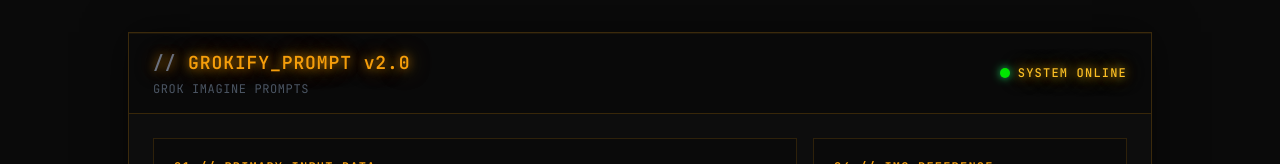
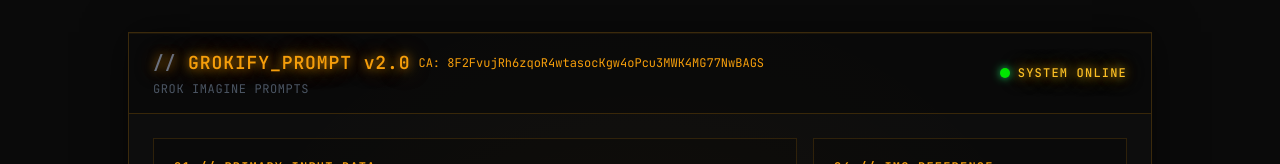
Before and after one commit to AppleLamps/grok-4-prompt, a Next.js app: page / in a window 1280 px wide. Shown: the top 164 px of the page. Built offline with nearby package versions, Linux system fonts and the light colour scheme; no server answers.

Commit message:
fix: enhance visual elements in SpaceBackground and index page for improved clarity and aesthetics

```diff
--- a/src/components/SpaceBackground.jsx
+++ b/src/components/SpaceBackground.jsx
@@ -45,10 +45,10 @@
       canvas.style.width = w + 'px';
       canvas.style.height = h + 'px';
       ctx.setTransform(dpr, 0, 0, dpr, 0, 0);
-      // cache the vignette gradient
+      // cache the vignette gradient (reduced opacity for brighter appearance)
       bgGrad = ctx.createRadialGradient(w * 0.5, h * 0.6, 0, w * 0.5, h * 0.6, Math.max(w, h));
       bgGrad.addColorStop(0, 'rgba(15, 23, 42, 0)');
-      bgGrad.addColorStop(1, 'rgba(15, 23, 42, 0.4)');
+      bgGrad.addColorStop(1, 'rgba(15, 23, 42, 0.2)');
       seedStars();
     };
 
--- a/src/pages/index.js
+++ b/src/pages/index.js
@@ -462,10 +462,22 @@
             {/* Neural Header */}
             <header className="neural-header">
               <div className="flex flex-col gap-1">
-                <h1 className="neural-brand font-mono">
-                  <span className="text-neural-muted">{'// '}</span>GROKIFY_PROMPT{' '}
-                  <span className="text-neural-accent">v2.0</span>
-                </h1>
+                <div className="flex flex-wrap items-center gap-2">
+                  <h1 className="neural-brand font-mono">
+                    <span className="text-neural-muted">{'// '}</span>GROKIFY_PROMPT{' '}
+                    <span className="text-neural-accent">v2.0</span>
+                  </h1>
+                  <a
+                    href="https://bags.fm/8F2FvujRh6zqoR4wtasocKgw4oPcu3MWK4MG77NwBAGS"
+                    target="_blank"
+                    rel="noopener noreferrer"
+                    className="text-xs font-mono text-neural-accent hover:text-neural-bright transition-colors"
+                    title="CA: 8F2FvujRh6zqoR4wtasocKgw4oPcu3MWK4MG77NwBAGS"
+                  >
+                    <span className="hidden lg:inline">CA: 8F2FvujRh6zqoR4wtasocKgw4oPcu3MWK4MG77NwBAGS</span>
+                    <span className="lg:hidden">CA: 8F2F...BAGS</span>
+                  </a>
+                </div>
                 <p className="text-xs text-neural-dim font-mono uppercase tracking-wider">
                   GROK IMAGINE PROMPTS
                 </p>
--- a/src/styles/globals.css
+++ b/src/styles/globals.css
@@ -344,7 +344,7 @@
 
   /* --- Enhanced Animated Space Background --- */
   .aurora-container {
-    @apply fixed inset-0 z-0 opacity-75;
+    @apply fixed inset-0 z-0 opacity-90;
     background-image: repeating-linear-gradient(0deg, #64748b1a 0px, #64748b1a 1px, transparent 1px, transparent 24px),
       repeating-linear-gradient(90deg, #64748b1a 0px, #64748b1a 1px, transparent 1px, transparent 24px);
     background-size: 24px 24px;
@@ -353,12 +353,12 @@
   }
 
   .aurora-bg {
-    @apply absolute inset-[-150px] opacity-85;
+    @apply absolute inset-[-150px];
     background:
-      radial-gradient(ellipse 80% 50% at 50% -20%, rgba(168, 85, 247, 0.35), transparent),
-      radial-gradient(ellipse 60% 40% at 30% 100%, rgba(99, 102, 241, 0.3), transparent),
-      radial-gradient(ellipse 90% 60% at 70% -10%, rgba(96, 165, 250, 0.35), transparent),
-      radial-gradient(ellipse 70% 30% at 80% 20%, rgba(6, 182, 212, 0.2), transparent);
+      radial-gradient(ellipse 80% 50% at 50% -20%, rgba(168, 85, 247, 0.45), transparent),
+      radial-gradient(ellipse 60% 40% at 30% 100%, rgba(99, 102, 241, 0.4), transparent),
+      radial-gradient(ellipse 90% 60% at 70% -10%, rgba(96, 165, 250, 0.45), transparent),
+      radial-gradient(ellipse 70% 30% at 80% 20%, rgba(6, 182, 212, 0.3), transparent);
     mix-blend-mode: screen;
     will-change: transform;
     animation: auroraShift 40s ease-in-out infinite alternate;
@@ -378,12 +378,26 @@
     to { background-position: 100% 0%, 70% 100%, 0% 0%; filter: hue-rotate(20deg); }
   }
 
-  /* --- Main UI Card (updated for neural theme) --- */
+  /* --- Main UI Card (updated for neural theme with ambient glow) --- */
   .glass-ui {
     @apply relative;
     background: #0d0d0d;
     border: 1px solid rgba(245, 158, 11, 0.2);
     box-shadow: 0 0 40px rgba(0, 0, 0, 0.5), inset 0 1px 0 rgba(245, 158, 11, 0.1);
+  }
+
+  .glass-ui::before {
+    content: '';
+    position: absolute;
+    inset: 0;
+    background: radial-gradient(ellipse 60% 50% at 50% 30%, rgba(245, 158, 11, 0.03), transparent 70%);
+    pointer-events: none;
+    z-index: 0;
+  }
+
+  .glass-ui > * {
+    position: relative;
+    z-index: 1;
   }
 
   /* --- Inputs (updated for neural theme) --- */
```
